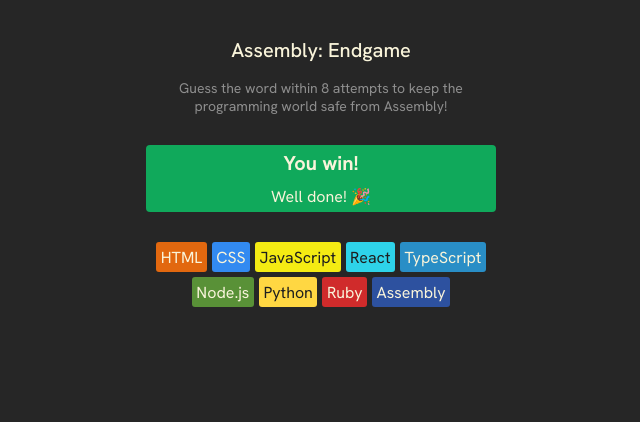
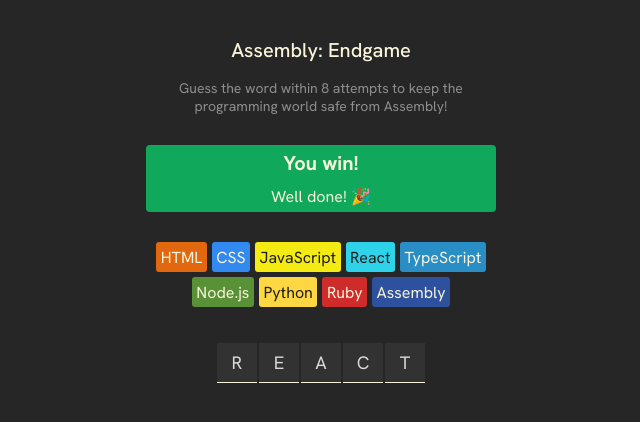
Before and after one commit to Shessire/Assembly-Endgame, a React (Vite) app: page / in a window 1280 px wide. Shown: the top 422 px of the page, without its empty margins (319-959 px from the left). Built offline with nearby package versions, Linux system fonts and the light colour scheme.

Commit message:
Add Word Guess

```diff
--- a/src/App.css
+++ b/src/App.css
@@ -54,9 +54,27 @@
     gap: 5px;
     justify-content: center;
     max-width: 350px;
+    margin-bottom: 36px;
 }
 
 span.chip {
     border-radius: 3px;
     padding: 4.5px;
 }
+
+div.word {
+    display: flex;
+    justify-content: center;
+    gap: 2px;
+}
+
+div.word > span {
+    height: 40px;
+    width: 40px;
+    background-color: #323232;
+    display: flex;
+    justify-content: center;
+    align-items: center;
+    font-size: 1.125rem;
+    border-bottom: 1px solid #F9F4DA;
+}
--- a/src/components/Header.jsx
+++ b/src/components/Header.jsx
@@ -1,6 +1,11 @@
+import { useState } from "react"
 import { languages } from "../../languages"
 
 export default function Header () {
+    const [currentWord, setCurrentWord] = useState("react")
+
+    const word = currentWord.split("")
+
     return (
         <section className="Header">
             <h1>Assembly: Endgame</h1>
@@ -18,6 +23,13 @@
                     ))
                 }
             </div>
+            <div className="word">
+                {
+                    word.map((w, index) => (
+                        <span key={index}>{w.toUpperCase()}</span>
+                    ))
+                }
+            </div>
         </section>
     )
 }
```
